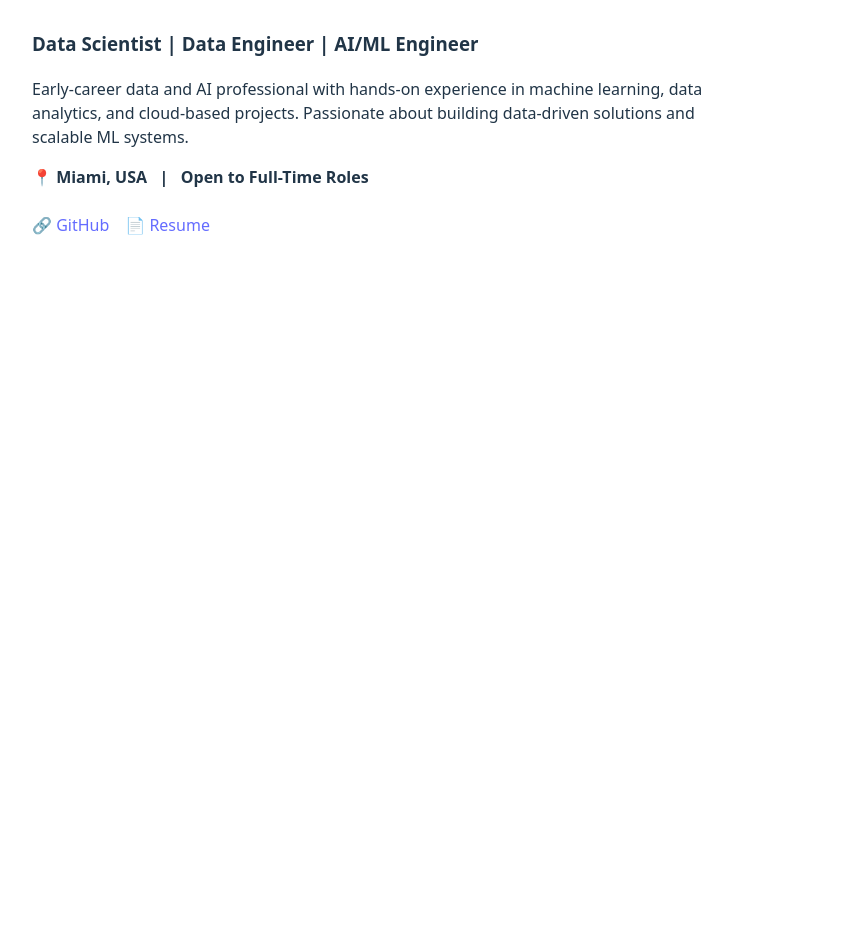
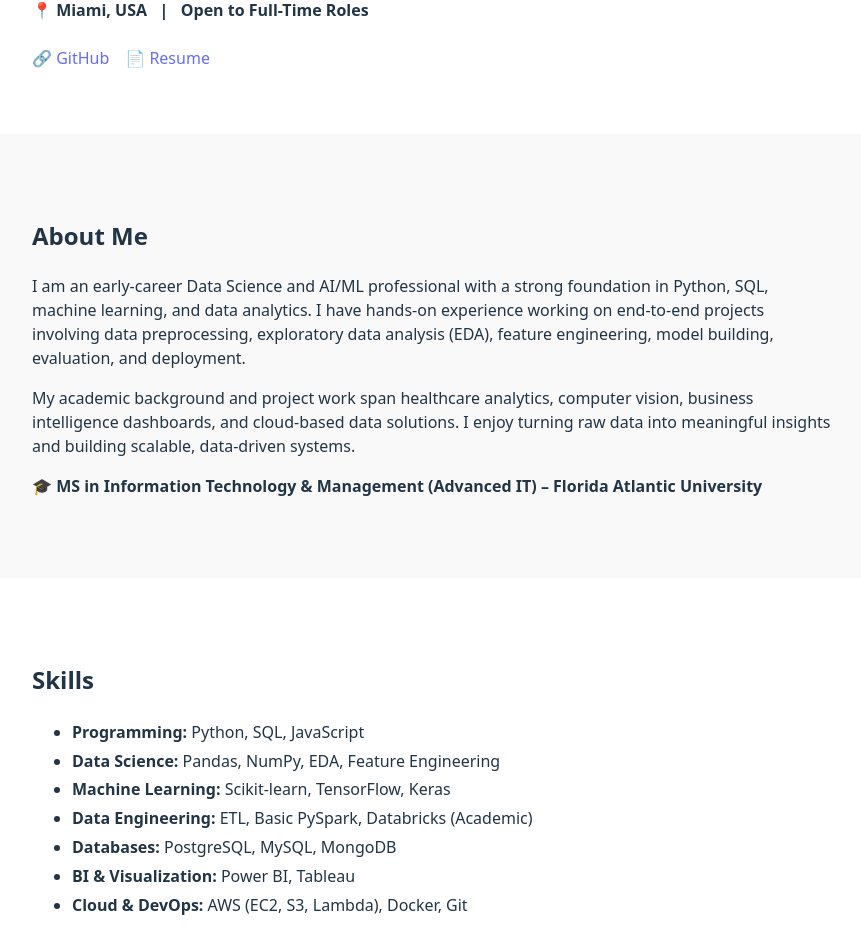
Before and after one commit to aadarsh-gobari/portfolio-website, a React (Vite) app in the folder portfolio-website/: page / in a window 1280 px wide. Shown: the part 333-1285 px from the top of the page, without its empty margins (32-893 px from the left). Before the commit the page ends 800 px from the top, so only its background shows below. Built offline with nearby package versions, Linux system fonts and the light colour scheme.

Commit message:
Add About and Skills sections

```diff
--- a/portfolio-website/src/App.jsx
+++ b/portfolio-website/src/App.jsx
@@ -1,9 +1,13 @@
 import Hero from "./sections/Hero";
+import About from "./sections/About";
+import Skills from "./sections/Skills";
 
 function App() {
   return (
     <div>
       <Hero />
+      <About />
+      <Skills />
     </div>
   );
 }
--- a/portfolio-website/src/sections/About.jsx
+++ b/portfolio-website/src/sections/About.jsx
@@ -0,0 +1,29 @@
+const About = () => {
+  return (
+    <section style={{ padding: "4rem", backgroundColor: "#f9f9f9" }}>
+      <h2>About Me</h2>
+
+      <p style={{ maxWidth: "800px", marginTop: "1rem" }}>
+        I am an early-career Data Science and AI/ML professional with a strong
+        foundation in Python, SQL, machine learning, and data analytics. I have
+        hands-on experience working on end-to-end projects involving data
+        preprocessing, exploratory data analysis (EDA), feature engineering,
+        model building, evaluation, and deployment.
+      </p>
+
+      <p style={{ maxWidth: "800px", marginTop: "1rem" }}>
+        My academic background and project work span healthcare analytics,
+        computer vision, business intelligence dashboards, and cloud-based data
+        solutions. I enjoy turning raw data into meaningful insights and building
+        scalable, data-driven systems.
+      </p>
+
+      <p style={{ marginTop: "1rem", fontWeight: "bold" }}>
+        🎓 MS in Information Technology & Management (Advanced IT) – Florida
+        Atlantic University
+      </p>
+    </section>
+  );
+};
+
+export default About;
--- a/portfolio-website/src/sections/Skills.jsx
+++ b/portfolio-website/src/sections/Skills.jsx
@@ -0,0 +1,19 @@
+const Skills = () => {
+  return (
+    <section style={{ padding: "4rem" }}>
+      <h2>Skills</h2>
+
+      <ul style={{ marginTop: "1rem", lineHeight: "1.8" }}>
+        <li><strong>Programming:</strong> Python, SQL, JavaScript</li>
+        <li><strong>Data Science:</strong> Pandas, NumPy, EDA, Feature Engineering</li>
+        <li><strong>Machine Learning:</strong> Scikit-learn, TensorFlow, Keras</li>
+        <li><strong>Data Engineering:</strong> ETL, Basic PySpark, Databricks (Academic)</li>
+        <li><strong>Databases:</strong> PostgreSQL, MySQL, MongoDB</li>
+        <li><strong>BI & Visualization:</strong> Power BI, Tableau</li>
+        <li><strong>Cloud & DevOps:</strong> AWS (EC2, S3, Lambda), Docker, Git</li>
+      </ul>
+    </section>
+  );
+};
+
+export default Skills;
```
